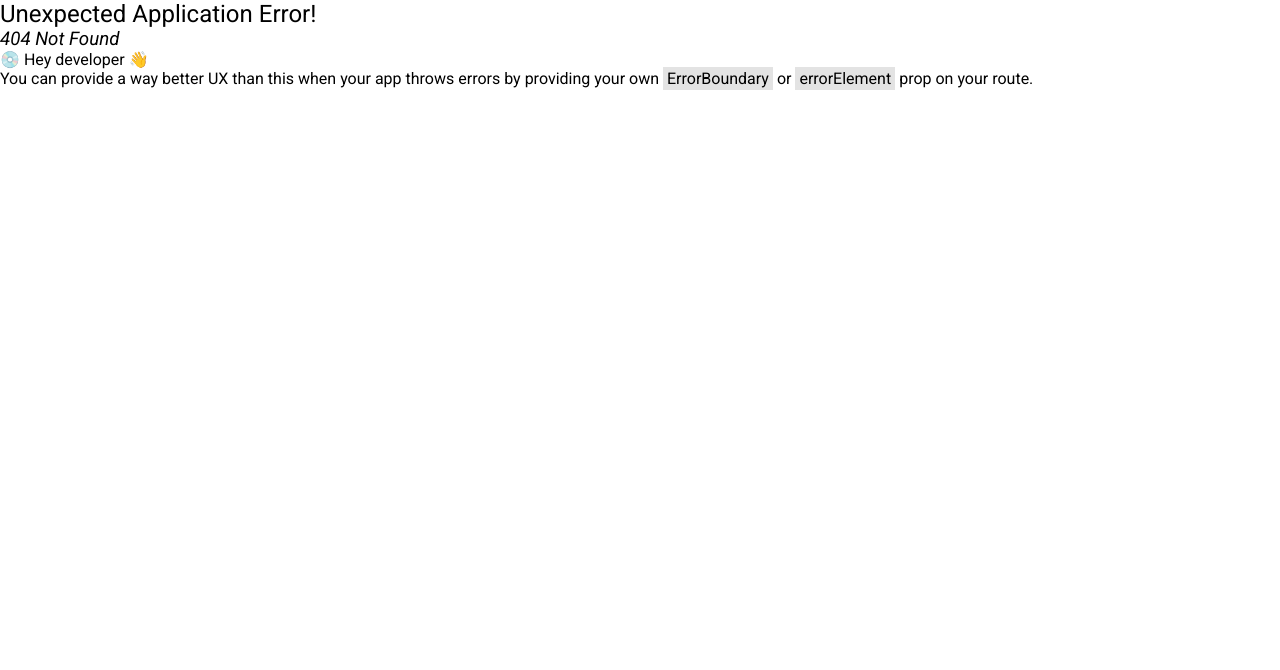
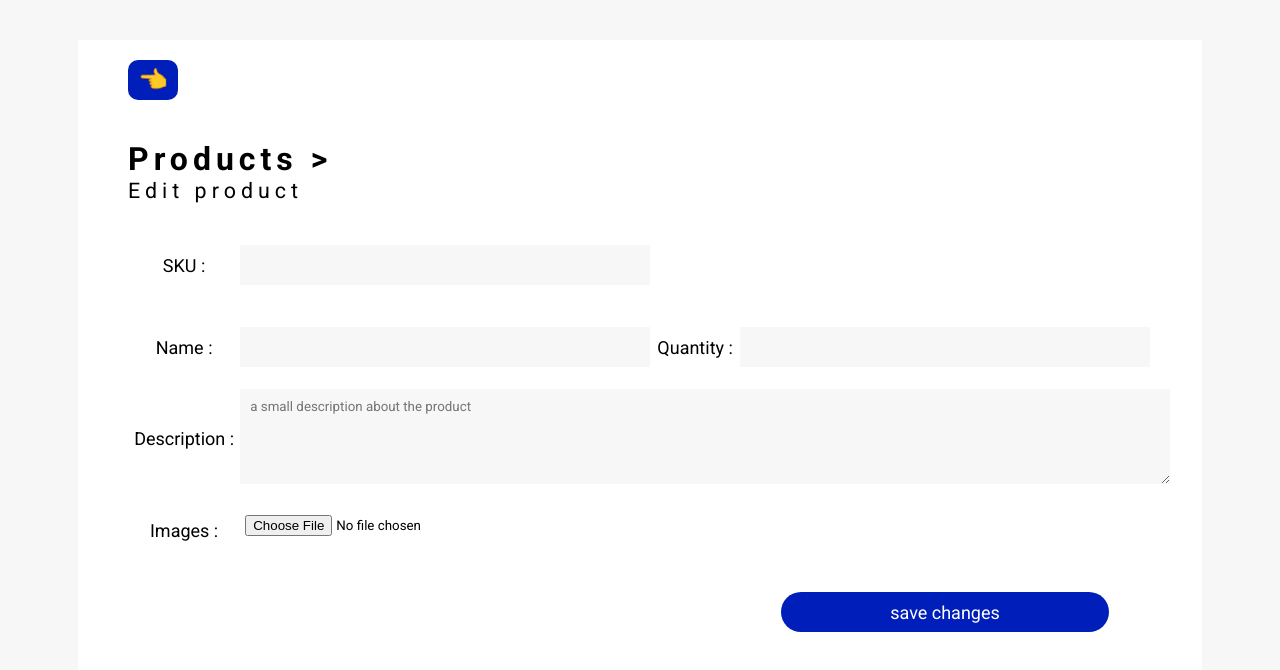
Before and after one commit to Sinna-Shan/mini-E-commerce-web-app-front-end, a React (Create React App) app in the folder front-end/: page /edit in a window 1280 px wide. Before the commit this address had no page. Shown: the top 670 px of the page. Built offline with nearby package versions, Linux system fonts and the light colour scheme.

Commit message:
edit page

```diff
--- a/front-end/src/components/add/crudPage.jsx
+++ b/front-end/src/components/add/crudPage.jsx
@@ -6,7 +6,7 @@ export default function CrudPage(props) {
   return (
     <div className="page-container">
       <div className="product-page">
-        <button className="btn-back"> 👈</button>
+        <button className="btn-back"> <Link to={'/'} className="nav-link">👈</Link></button>
         <h1>
           Products &gt; <h6>{props.title}</h6>
         </h1>
--- a/front-end/src/components/product/ProductPage.jsx
+++ b/front-end/src/components/product/ProductPage.jsx
@@ -43,7 +43,7 @@ export default function Product() {
             <td>25.00</td>
             <td>
               <div className="action-btn-container">
-                <Link to="">
+                <Link to="/edit">
                   <img src="assets/edit-icon.svg" alt="edit" />
                 </Link>
                 <Link to="">
--- a/front-end/src/index.js
+++ b/front-end/src/index.js
@@ -17,6 +17,10 @@ const router = createBrowserRouter([
     path: "/create",
     element: <CrudPage title={"Add new product"} btnTxt={"Add product"}/>,
   },
+  {
+    path: "/edit",
+    element: <CrudPage title={"Edit product"} btnTxt={"save changes"}/>,
+  },
 ])
 
 const root = ReactDOM.createRoot(document.getElementById('root'));
```
